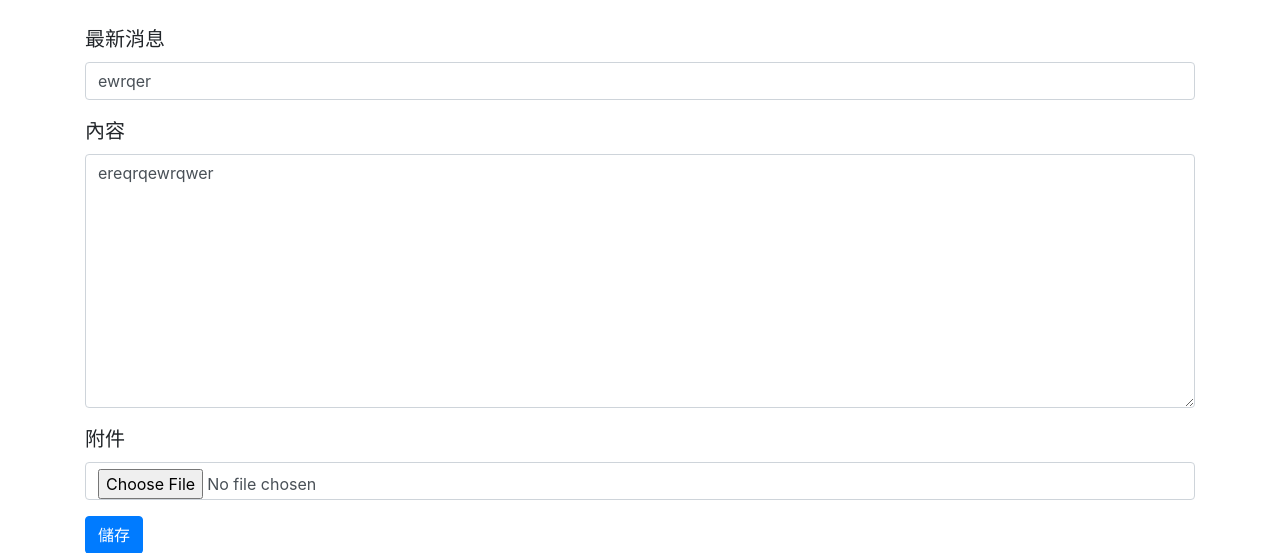
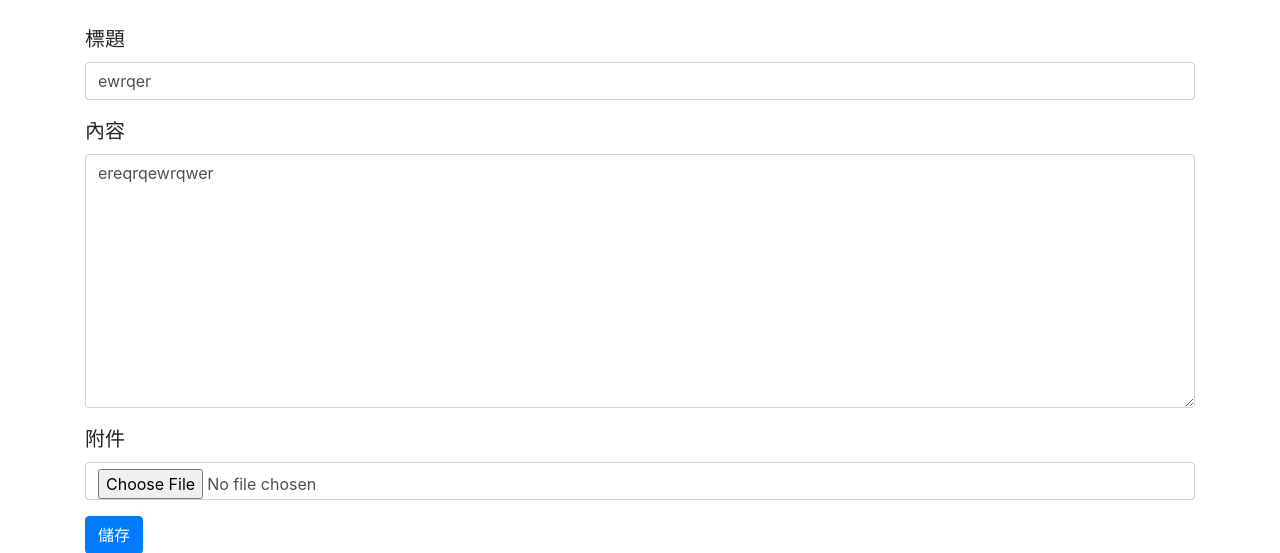
Before and after one commit to jang0820/news, a Django app: page /article/update/10 in a window 1280 px wide. Shown: the top 553 px of the page. Run offline with Django 4.2, Linux system fonts and the light colour scheme; data comes from the database, SQL or seed files in the repository; both versions use the stored data as it was after the commit; some libraries are stand-ins or nearby versions.

Commit message:
修改文字刪除多出的函式庫

```diff
--- a/article/models.py
+++ b/article/models.py
@@ -1,6 +1,4 @@
 from django.db import models
-from django.utils import timezone
-from django.utils.translation import gettext_lazy as _
 
 class Article(models.Model):
     title = models.CharField(max_length=100, verbose_name='title', help_text='news title')
--- a/article/templates/article_update.html
+++ b/article/templates/article_update.html
@@ -4,7 +4,7 @@
     <form action="" method="POST"  enctype="multipart/form-data" style="font-size: 20px;">
         {% csrf_token %}
         <div class="form-group">
-            <label>最新消息</label>
+            <label>標題</label>
             {{ form.title }}
         </div>
         <div class="form-group">
```
Also changed, not shown: db.sqlite3.
